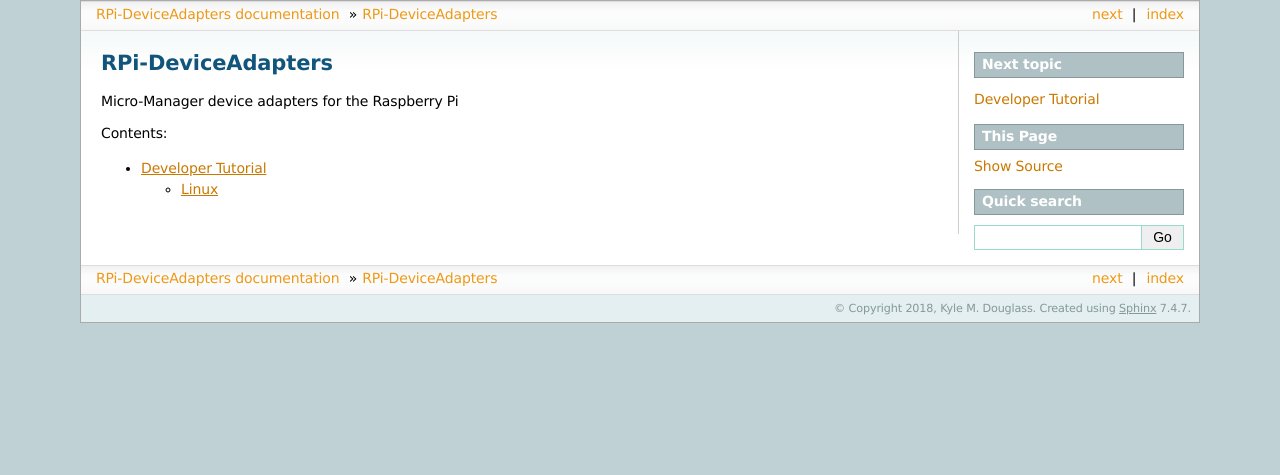
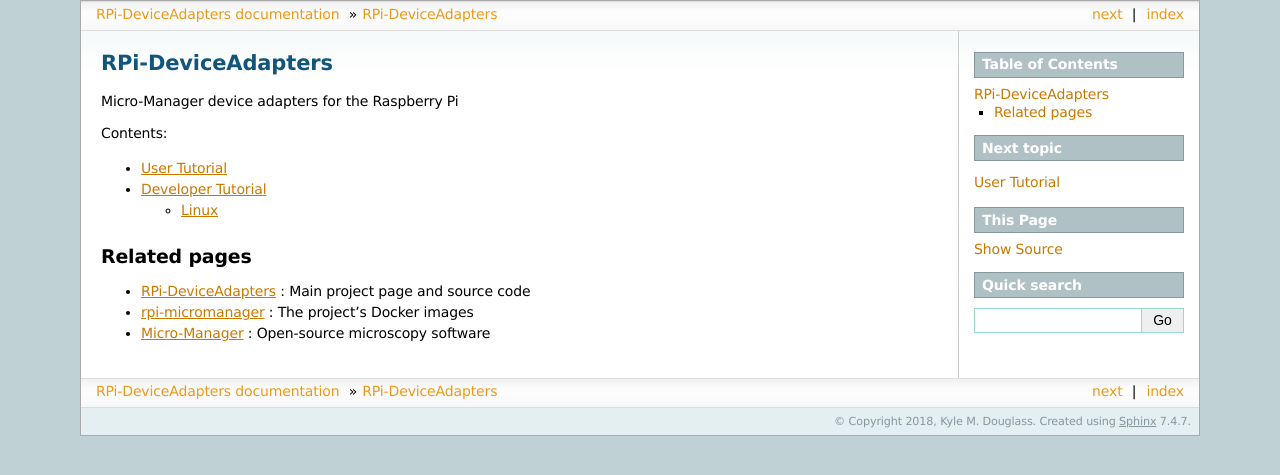
Before and after one commit to kmdouglass/RPi-DeviceAdapters, a Sphinx documentation site: the page built from docs/index.rst, in a window 1280 px wide. Shown: the top 475 px of the page. Built offline with Sphinx 7.4.7, drawn with Linux system fonts in a browser that asks for light colours.

Commit message:
Minor additions to the docs

```diff
--- a/docs/index.rst
+++ b/docs/index.rst
@@ -12,4 +12,16 @@
    :maxdepth: 2
    :caption: Contents:
 
+   user_tutorial
    developer_tutorial
+
+Related pages
+-------------
+
+- `RPi-DeviceAdapters`_ : Main project page and source code
+- `rpi-micromanager`_ : The project's Docker images
+- `Micro-Manager`_ : Open-source microscopy software
+
+.. _RPi-DeviceAdapters: https://github.com/kmdouglass/RPi-DeviceAdapters
+.. _rpi-micromanager: https://hub.docker.com/r/kmdouglass/rpi-micromanager/
+.. _Micro-Manager: https://micro-manager.org/
--- /dev/null
+++ b/docs/user_tutorial.rst
@@ -0,0 +1,4 @@
+User Tutorial
+=============
+
+Coming soon...
```
Also changed, not shown: README.md (+10 -0 lines).
